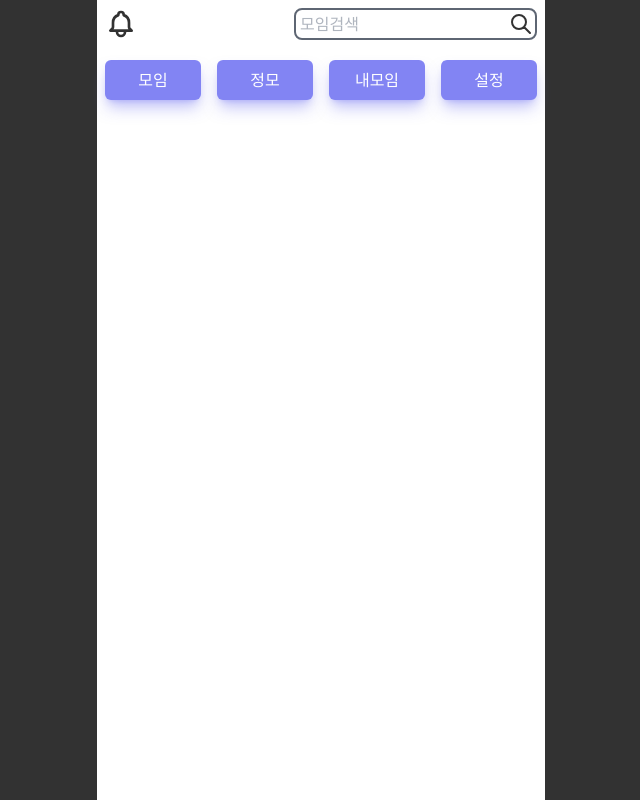
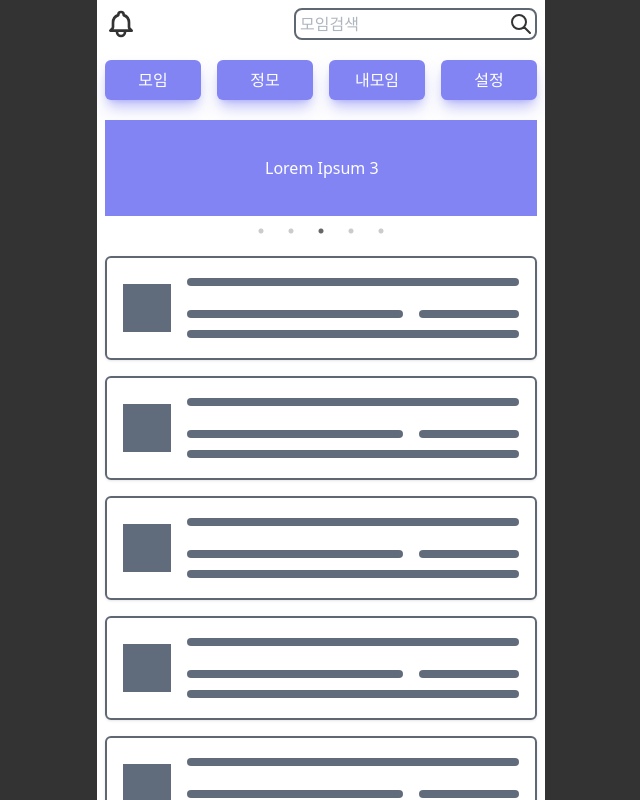
Before and after one commit to leesh5000/side-project-fe, a React (Create React App) app: page / in a window 1280 px wide. Shown: the top 800 px of the page, without its empty margins (319-959 px from the left). Built offline with nearby package versions, Linux system fonts and the light colour scheme.

Commit message:
markup root page has been done

```diff
--- a/package.json
+++ b/package.json
@@ -13,7 +13,9 @@
     "react-loader-spinner": "^6.0.0-0",
     "react-router-dom": "^6.2.2",
     "react-scripts": "5.0.0",
+    "react-slick": "^0.28.1",
     "recoil": "^0.6.1",
+    "slick-carousel": "^1.8.1",
     "web-vitals": "^2.1.4"
   },
   "scripts": {
@@ -41,6 +43,7 @@
     ]
   },
   "devDependencies": {
+    "@types/react-slick": "^0.23.8",
     "autoprefixer": "^10.4.4",
     "postcss": "^8.4.12",
     "tailwindcss": "^3.0.23"
--- a/src/App.js
+++ b/src/App.js
@@ -14,7 +14,7 @@ const rootButtons = [
   },
   {
     subject: "내모임",
-    path: "/",
+    path: "/my-group",
   },
   {
     subject: "설정",
@@ -34,11 +34,7 @@ const App = () => {
     if (!isLogin) {
       return "Login screen";
     }
-    return <Location />;
-  };
-
-  return (
-    <section className="bg-black opacity-80 w-full h-screen flex justify-center">
+    return (
       <div className="bg-white max-w-md w-full h-full p-2">
         <header className="flex justify-between">
           <section>
@@ -89,9 +85,15 @@ const App = () => {
               />
             ))}
           </section>
-          <section>{viewTrigger()}</section>
+          <section className="w-full mt-5">{<Location />}</section>
         </main>
       </div>
+    );
+  };
+
+  return (
+    <section className="bg-black opacity-80 w-full h-full flex justify-center">
+      {viewTrigger()}
     </section>
   );
 };
--- /dev/null
+++ b/src/components/skeleton/BoardSkeleton.jsx
@@ -0,0 +1,23 @@
+import React from "react";
+
+const BoardSkeleton = (props) => {
+  return (
+    <section className="border-2 border-gray-700 shadow rounded-md p-4 w-full mx-auto">
+      <article className="animate-pulse flex space-x-4 items-center">
+        <section className="bg-slate-700 h-12 w-12"></section>
+        <section className="flex-1 space-y-6 py-1">
+          <article className="h-2 bg-slate-700 rounded"></article>
+          <article className="space-y-3">
+            <section className="grid grid-cols-3 gap-4">
+              <div className="h-2 bg-slate-700 rounded col-span-2"></div>
+              <div className="h-2 bg-slate-700 rounded col-span-1"></div>
+            </section>
+            <section className="h-2 bg-slate-700 rounded"></section>
+          </article>
+        </section>
+      </article>
+    </section>
+  );
+};
+
+export default BoardSkeleton;
--- /dev/null
+++ b/src/components/slick/Slick.jsx
@@ -0,0 +1,35 @@
+import React from "react";
+import "slick-carousel/slick/slick.css";
+import "slick-carousel/slick/slick-theme.css";
+import Slider from "react-slick";
+
+const nothing = Array(5).fill("Lorem Ipsum");
+
+const Slick = () => {
+  return (
+    <Slider
+      dots={true}
+      infinite={true}
+      slidesToShow={1}
+      slidesToScroll={1}
+      autoplay={true}
+      arrows={false}
+      speed={1000}
+      autoplaySpeed={2000}
+      useCSS={true}
+    >
+      {nothing.map((item, index) => (
+        <section
+          key={index}
+          className="bg-indigo-500 h-24 text-white w-full text-center"
+        >
+          <article className="ml-40 w-full h-full flex justify-start items-center">
+            {item} {index + 1}
+          </article>
+        </section>
+      ))}
+    </Slider>
+  );
+};
+
+export default Slick;
--- a/src/index.js
+++ b/src/index.js
@@ -4,11 +4,14 @@ import "./index.css";
 import App from "./App";
 import reportWebVitals from "./reportWebVitals";
 import { BrowserRouter } from "react-router-dom";
+import { HelmetProvider } from "react-helmet-async";
 
 ReactDOM.render(
   <React.StrictMode>
     <BrowserRouter basename="/">
-      <App />
+      <HelmetProvider>
+        <App />
+      </HelmetProvider>
     </BrowserRouter>
   </React.StrictMode>,
   document.getElementById("root")
--- a/src/pages/Root.jsx
+++ /dev/null
@@ -1,7 +0,0 @@
-import React from "react";
-
-const Root = () => {
-  return <section></section>;
-};
-
-export default Root;
--- /dev/null
+++ b/src/pages/root/MyGroup.jsx
@@ -0,0 +1,7 @@
+import React from "react";
+
+const MyGroup = () => {
+  return <section>my group</section>;
+};
+
+export default MyGroup;
--- /dev/null
+++ b/src/pages/root/Root.jsx
@@ -0,0 +1,28 @@
+import React from "react";
+import { Helmet } from "react-helmet-async";
+import BoardSkeleton from "../../components/skeleton/BoardSkeleton";
+import Slick from "../../components/slick/Slick";
+
+const skeletonCount = Array(15).fill(<BoardSkeleton />);
+
+const Root = () => {
+  return (
+    <section>
+      <Helmet>
+        <title>저모이모 | 모임</title>
+      </Helmet>
+      <article className="mb-10">
+        <Slick />
+      </article>
+      <article>
+        {skeletonCount.map((skeletion, index) => (
+          <li className="list-none mb-4" key={index}>
+            {skeletion}
+          </li>
+        ))}
+      </article>
+    </section>
+  );
+};
+
+export default Root;
--- a/src/routes/Location.jsx
+++ b/src/routes/Location.jsx
@@ -2,10 +2,11 @@ import React, { lazy, Suspense } from "react";
 import { Route, Routes } from "react-router-dom";
 import Rotating from "../components/loading/Rotating";
 
-const Root = lazy(() => import("../pages/Root"));
-const NotFound = lazy(() => import("../pages/404"));
-const Meetup = lazy(() => import("../pages/Meetup"));
-const Setting = lazy(() => import("../pages/Setting"));
+const Root = lazy(() => import("../pages/root/Root"));
+const NotFound = lazy(() => import("../pages/common/404"));
+const Meetup = lazy(() => import("../pages/root/Meetup"));
+const MyGroup = lazy(() => import("../pages/root/MyGroup"));
+const Setting = lazy(() => import("../pages/root/Setting"));
 
 const routes = [
   {
@@ -19,6 +20,10 @@ const routes = [
   {
     path: "/meetup",
     element: <Meetup />,
+  },
+  {
+    path: "/my-group",
+    element: <MyGroup />,
   },
   {
     path: "/setting",
```
Also changed, not shown: src/pages/common/404.jsx (renamed from src/pages/404.jsx), src/pages/root/Meetup.jsx (renamed from src/pages/Meetup.jsx), src/pages/root/Setting.jsx (renamed from src/pages/Setting.jsx), 1 other file (tests, documents, lock files or other folders).
